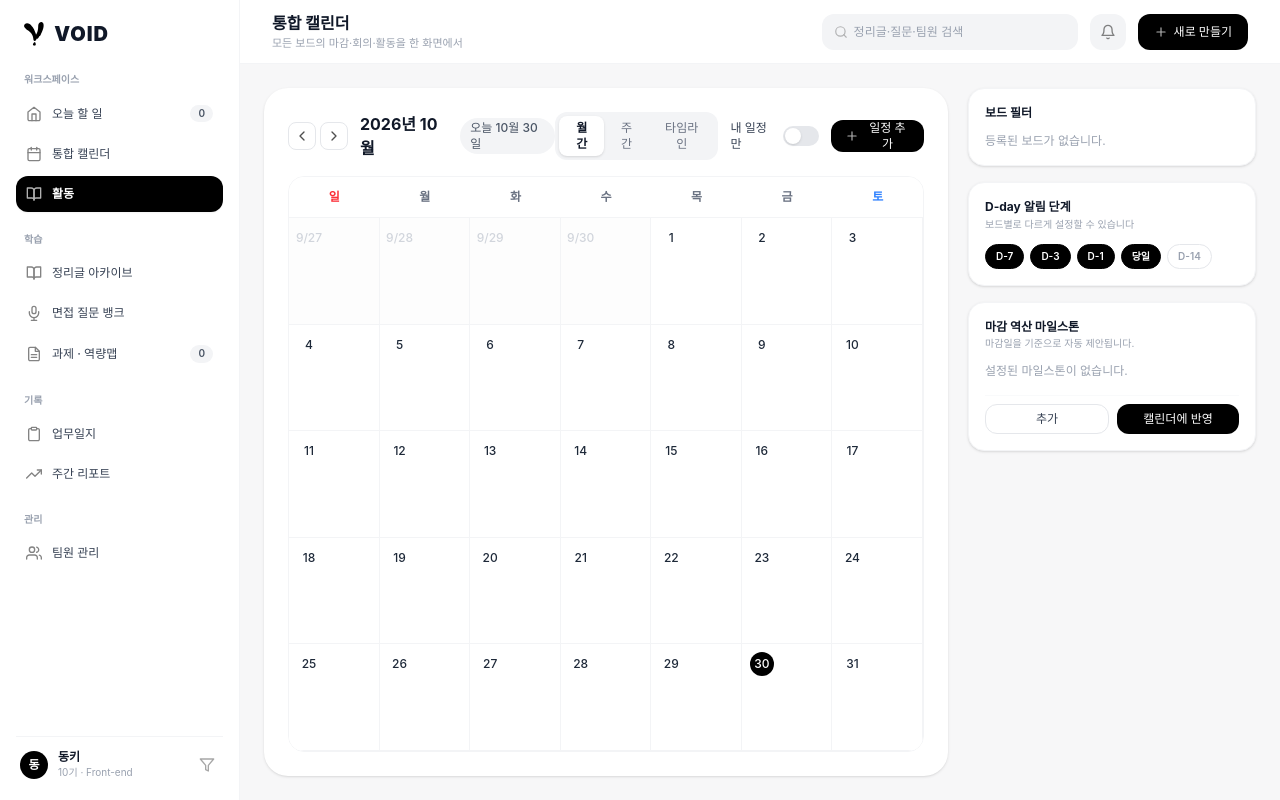
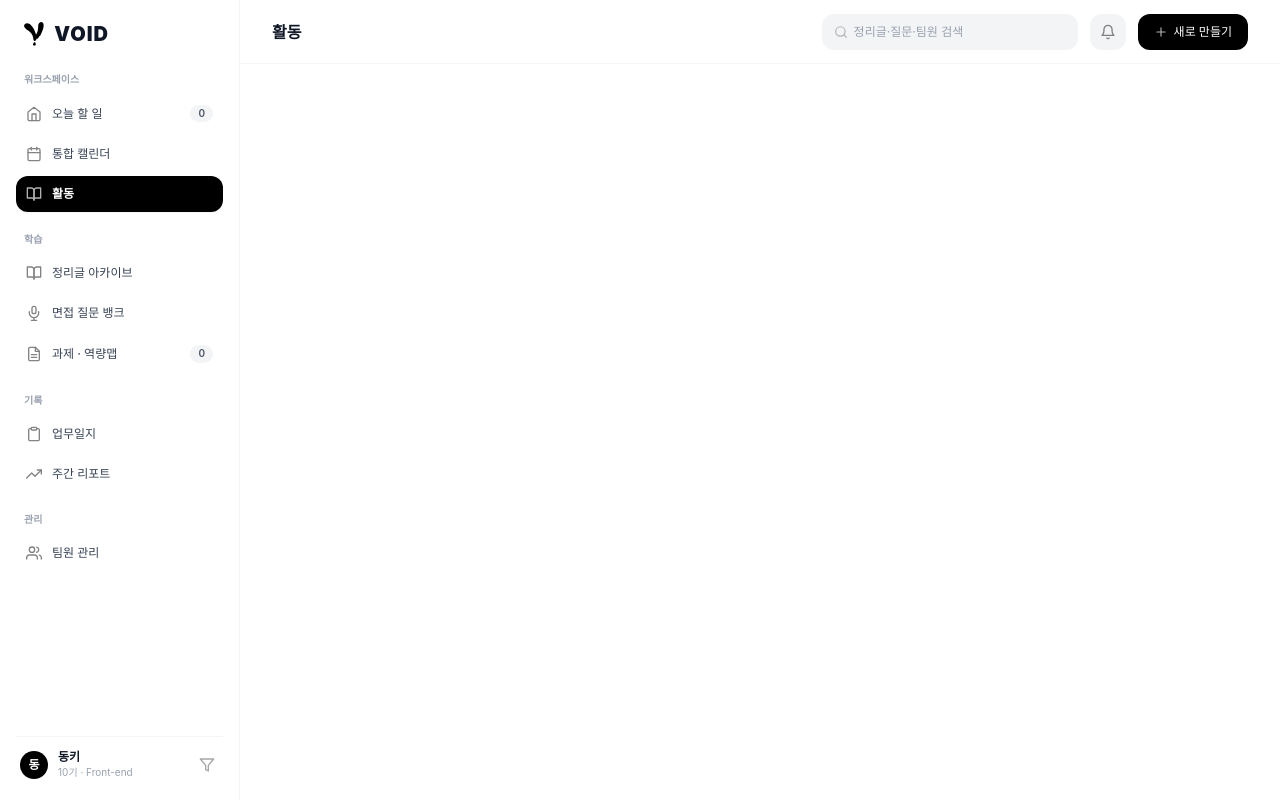
Before and after one commit to VOID-GSM/PV-Web, a React (Vite) app: page / in a window 1280 px wide. Both pictures are taken after a click on the button "활동". Built offline with nearby package versions, Linux system fonts and the light colour scheme.

Commit message:
refactor: '오늘 할 일' 및 '통합 캘린더' 외 메뉴 빈 화면 분기 처리

```diff
--- a/src/App.tsx
+++ b/src/App.tsx
@@ -1,6 +1,8 @@
 import { useState } from "react";
 import CalendarPage from "./pages/CalendarPage";
 import { MainPage } from "./pages/MainPage";
+import { Sidebar } from "./components/layout/Sidebar";
+import { Header } from "./components/layout/Header";
 import { AddEventModal } from "./components/calendar/AddEventModal";
 import type { CalendarEvent } from "./types/calendar";
 
@@ -13,15 +15,22 @@ export default function App() {
     setEvents((prev) => [...prev, newEvent]);
   };
 
+  const todayStr = new Date().toISOString().split("T")[0];
+  const todayTaskCount = events.filter((e) => e.date === todayStr).length;
+
   return (
     <>
-      {currentMenu === "오늘 할 일" ? (
+      {/* 1. 오늘 할 일 (메인 대시보드) */}
+      {currentMenu === "오늘 할 일" && (
         <MainPage
           events={events}
           onNavigate={(menu: string) => setCurrentMenu(menu)}
           onOpenAddModal={() => setIsAddModalOpen(true)}
         />
-      ) : (
+      )}
+
+      {/* 2. 통합 캘린더 */}
+      {currentMenu === "통합 캘린더" && (
         <CalendarPage
           events={events}
           activeMenu={currentMenu}
@@ -31,7 +40,28 @@ export default function App() {
         />
       )}
 
-      {/* 공통 새로 만들기 모달 */}
+      {/* 3. 오늘 할 일 / 통합 캘린더 제외 기타 메뉴 (빈 흰 화면) */}
+      {currentMenu !== "오늘 할 일" && currentMenu !== "통합 캘린더" && (
+        <div className="flex h-screen w-full overflow-hidden bg-[#f7f7f8]">
+          <Sidebar
+            activeMenu={currentMenu}
+            todayTaskCount={todayTaskCount}
+            assignmentCount={0}
+            onNavigate={(menu: string) => setCurrentMenu(menu)}
+          />
+          <div className="flex flex-1 flex-col overflow-hidden">
+            <Header
+              title={currentMenu}
+              subtitle=""
+              onOpenAddModal={() => setIsAddModalOpen(true)}
+            />
+            {/* 본문 전체 순수 흰색 영역 */}
+            <main className="flex-1 bg-white" />
+          </div>
+        </div>
+      )}
+
+      {/* 새로 만들기 공통 모달 */}
       <AddEventModal
         isOpen={isAddModalOpen}
         onClose={() => setIsAddModalOpen(false)}
```
